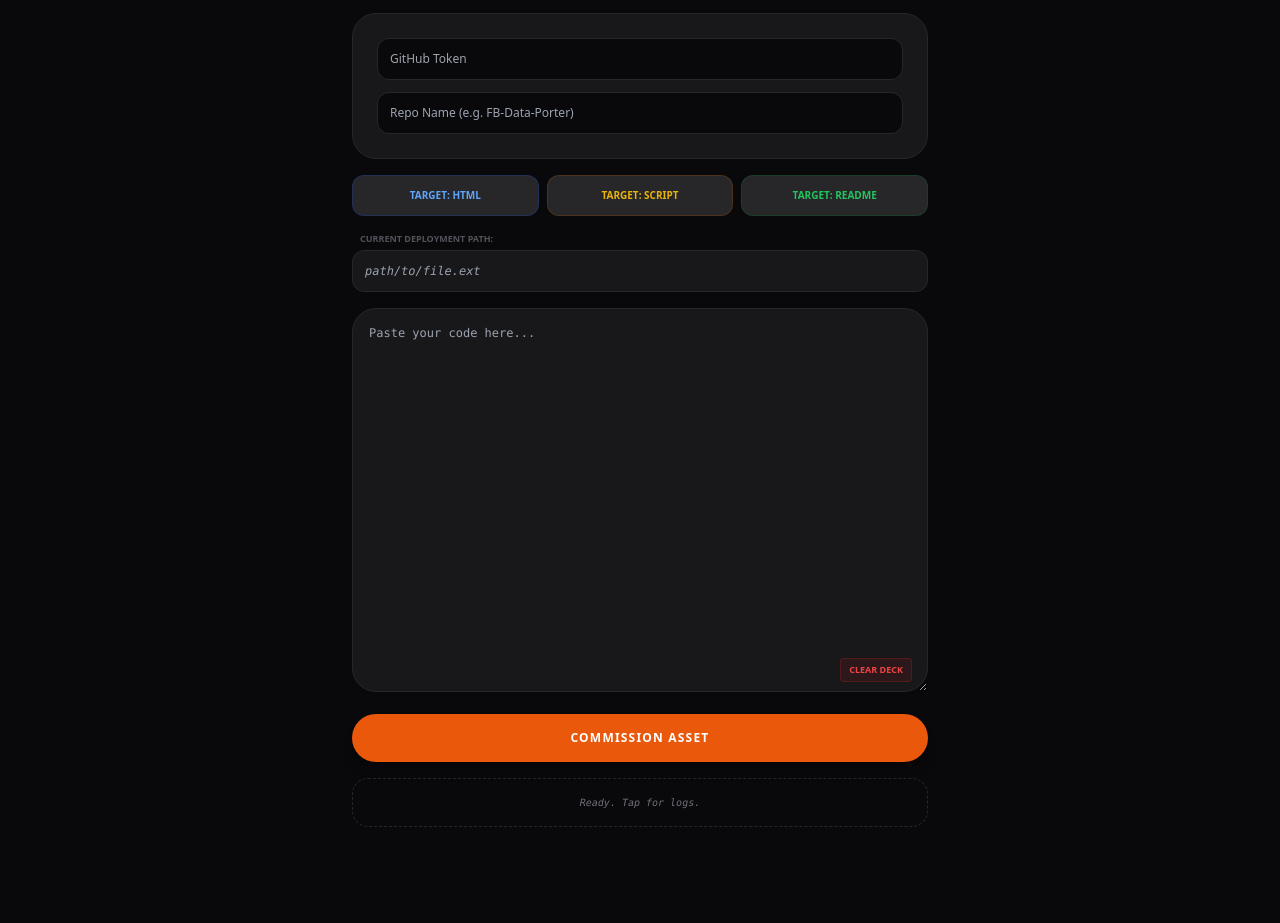
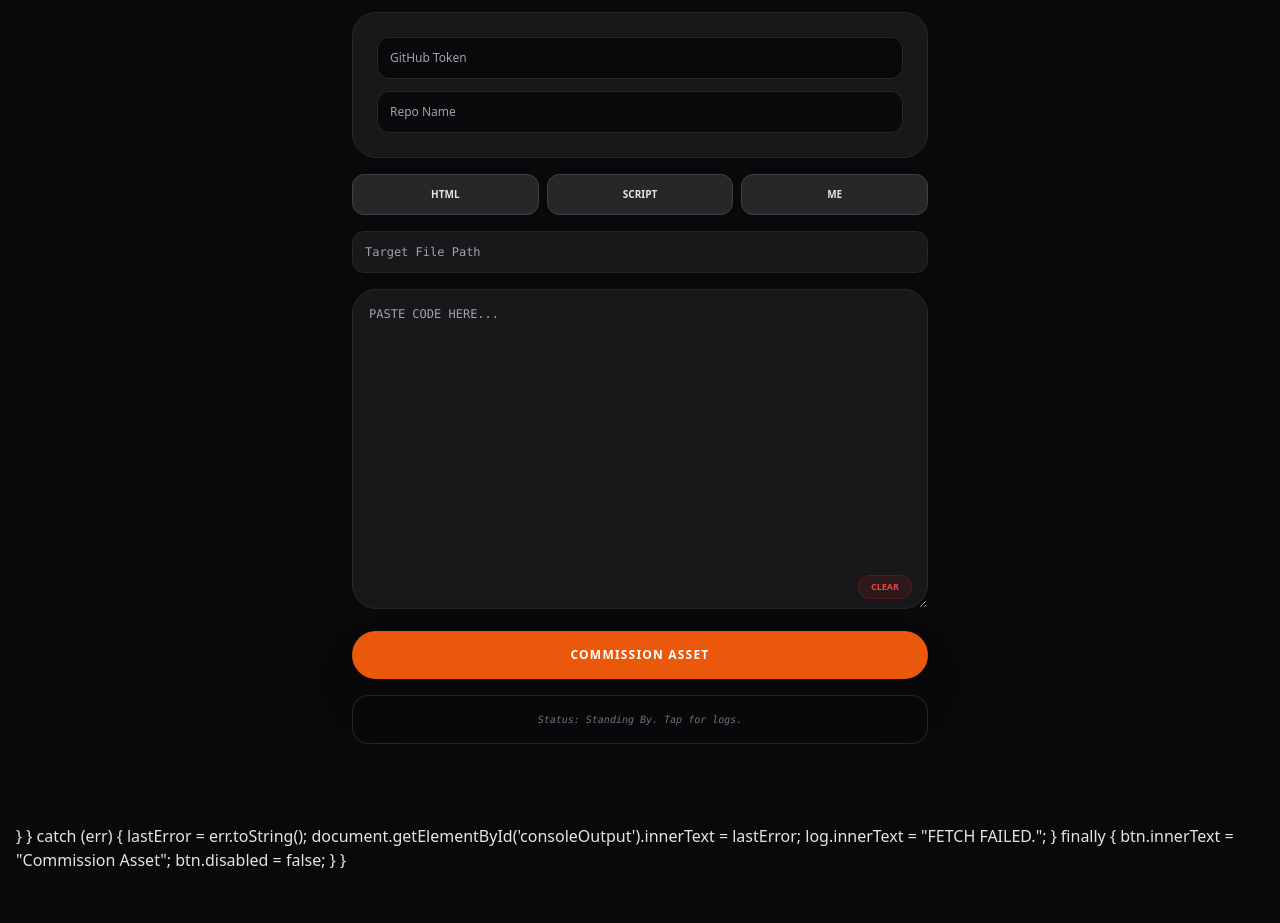
Before and after one commit to pete-m/Pete-Master-Control, a plain HTML site: page index.html in a window 1280 px wide. Shown: the part 116-1039 px from the top of the page. After the commit the page ends 1004 px from the top, so only its background shows below. Drawn offline with nearby package versions, Linux system fonts and the light colour scheme.

Commit message:
Update HTML structure and element IDs for v2.6

```diff
--- a/index.html
+++ b/index.html
@@ -3,76 +3,69 @@
 <head>
 <meta charset="UTF-8">
 <meta name="viewport" content="width=device-width, initial-scale=1.0">
-<title>Pete Master Control v2.5</title>
+<title>PMC v2.6 | Scorched Earth</title>
 <script src="https://cdn.tailwindcss.com"></script>
 </head>
 <body class="bg-zinc-950 text-zinc-200 p-4 font-sans min-h-screen">
 <div class="max-w-xl mx-auto space-y-4 pb-20">
     <header class="p-6 bg-zinc-900 border border-zinc-800 rounded-3xl text-center">
-        <h1 class="text-2xl font-black text-orange-500 uppercase italic">Fitter v2.5</h1>
-        <p class="text-[10px] text-zinc-500 uppercase tracking-widest">Manual Asset Control</p>
+        <h1 class="text-2xl font-black text-orange-600 uppercase italic">Master Fitter v2.6</h1>
+        <p class="text-[9px] text-zinc-600 uppercase tracking-[0.4em]">Zero-Autofill Logic</p>
     </header>
 
     <div class="p-6 bg-zinc-900 border border-zinc-800 rounded-3xl space-y-3">
-        <input type="password" id="pat" placeholder="GitHub Token" class="w-full bg-zinc-950 border border-zinc-800 rounded-xl p-3 text-xs outline-none">
-        <input type="text" id="repo" placeholder="Repo Name (e.g. FB-Data-Porter)" class="w-full bg-zinc-950 border border-zinc-800 rounded-xl p-3 text-xs outline-none">
+        <input type="password" id="X_PAT_X" autocomplete="off" placeholder="GitHub Token" class="w-full bg-zinc-950 border border-zinc-800 rounded-xl p-3 text-xs outline-none">
+        <input type="text" id="X_REPO_X" autocomplete="off" placeholder="Repo Name" class="w-full bg-zinc-950 border border-zinc-800 rounded-xl p-3 text-xs outline-none text-blue-400">
     </div>
 
     <div class="grid grid-cols-3 gap-2">
-        <button onclick="setAsset('index.html')" class="bg-zinc-800 border border-blue-900/50 p-3 rounded-xl text-[10px] font-bold text-blue-400">TARGET: HTML</button>
-        <button onclick="setAsset('code.js')" class="bg-zinc-800 border border-yellow-900/50 p-3 rounded-xl text-[10px] font-bold text-yellow-500">TARGET: SCRIPT</button>
-        <button onclick="setAsset('README.md')" class="bg-zinc-800 border border-green-900/50 p-3 rounded-xl text-[10px] font-bold text-green-500">TARGET: README</button>
+        <button onclick="updatePath('index.html')" class="bg-zinc-800 border border-zinc-700 p-3 rounded-xl text-[10px] font-bold uppercase">HTML</button>
+        <button onclick="updatePath('code.js')" class="bg-zinc-800 border border-zinc-700 p-3 rounded-xl text-[10px] font-bold uppercase">Script</button>
+        <button onclick="updatePath('README.md')" class="bg-zinc-800 border border-zinc-700 p-3 rounded-xl text-[10px] font-bold uppercase">Me</button>
     </div>
 
-    <div class="flex flex-col space-y-1">
-        <label class="text-[9px] uppercase font-bold text-zinc-600 px-2">Current Deployment Path:</label>
-        <input type="text" id="path" class="w-full bg-zinc-900 border border-zinc-800 rounded-xl p-3 text-xs text-orange-400 font-mono italic" placeholder="path/to/file.ext">
+    <input type="text" id="X_PATH_X" class="w-full bg-zinc-900 border border-zinc-800 rounded-xl p-3 text-xs text-orange-500 font-mono" placeholder="Target File Path">
+
+    <div class="relative group">
+        <textarea id="X_CONTENT_X" class="w-full h-80 bg-zinc-900 border border-zinc-800 rounded-3xl p-4 text-xs font-mono focus:border-orange-500 outline-none" placeholder="PASTE CODE HERE..."></textarea>
+        <button onclick="document.getElementById('X_CONTENT_X').value=''" class="absolute right-4 bottom-4 text-[9px] bg-red-600/10 text-red-500 px-3 py-1 rounded-full border border-red-900/50 uppercase font-bold">Clear</button>
     </div>
 
-    <div class="relative">
-        <textarea id="content" class="w-full h-96 bg-zinc-900 border border-zinc-800 rounded-3xl p-4 text-xs font-mono focus:border-orange-500 outline-none scrollbar-hide" placeholder="Paste your code here..."></textarea>
-        <button onclick="document.getElementById('content').value=''" class="absolute right-4 bottom-4 text-[9px] bg-red-900/20 text-red-500 px-2 py-1 rounded border border-red-900/50 font-bold uppercase">Clear Deck</button>
-    </div>
+    <button onclick="executePush()" id="X_BTN_X" class="w-full bg-orange-600 text-white font-bold py-4 rounded-3xl shadow-2xl uppercase text-xs tracking-widest">Commission Asset</button>
 
-    <button onclick="pushToGitHub()" id="pushBtn" class="w-full bg-orange-600 hover:bg-orange-500 text-white font-bold py-4 rounded-3xl shadow-lg uppercase text-xs tracking-widest transition-all">Commission Asset</button>
-
-    <div id="statusBox" onclick="showConsole()" class="cursor-pointer border border-dashed border-zinc-800 rounded-2xl p-4 hover:bg-zinc-900 transition-colors">
-        <div id="log" class="text-[10px] font-mono text-zinc-500 text-center italic">Ready. Tap for logs.</div>
+    <div id="X_LOG_X" onclick="toggleConsole()" class="cursor-pointer border border-zinc-800 rounded-2xl p-4 text-[10px] font-mono text-zinc-500 text-center italic">
+        Status: Standing By. Tap for logs.
     </div>
 </div>
 
-<div id="consoleModal" class="hidden fixed inset-0 bg-black/95 z-50 p-6 overflow-y-auto">
+<div id="X_MODAL_X" class="hidden fixed inset-0 bg-black/98 z-50 p-6 overflow-y-auto">
     <div class="flex justify-between items-center mb-4 border-b border-zinc-800 pb-2">
-        <h2 class="text-orange-500 font-bold text-xs uppercase italic">Diagnostic Console</h2>
-        <button onclick="hideConsole()" class="text-zinc-500 text-[10px] font-bold">[ CLOSE ]</button>
+        <span class="text-orange-500 font-bold text-[10px] uppercase">Diagnostic Console</span>
+        <button onclick="toggleConsole()" class="text-zinc-500 text-[10px]">[ CLOSE ]</button>
     </div>
-    <pre id="consoleOutput" class="text-[10px] text-zinc-400 font-mono whitespace-pre-wrap"></pre>
+    <pre id="X_CONSOLE_X" class="text-[9px] text-zinc-500 font-mono whitespace-pre-wrap leading-tight"></pre>
 </div>
 
 <script>
-let lastError = "System Idle.";
+let consoleLog = "No data.";
 
-function setAsset(target) {
-    // This ONLY changes the path. It touches NOTHING ELSE.
-    document.getElementById('path').value = target;
-    document.getElementById('log').innerText = "Path set to: " + target;
-    document.getElementById('log').className = "text-[10px] font-mono text-blue-400 text-center italic";
+function updatePath(val) {
+    // Only updates path. No other field is touched.
+    document.getElementById('X_PATH_X').value = val;
+    document.getElementById('X_LOG_X').innerText = "Path Locked: " + val;
 }
 
-function showConsole() { document.getElementById('consoleModal').classList.remove('hidden'); }
-function hideConsole() { document.getElementById('consoleModal').classList.add('hidden'); }
+function toggleConsole() { document.getElementById('X_MODAL_X').classList.toggle('hidden'); }
 
-async function pushToGitHub() {
-    const pat = document.getElementById('pat').value;
-    const repo = document.getElementById('repo').value;
-    const path = document.getElementById('path').value;
-    const content = document.getElementById('content').value;
-    const log = document.getElementById('log');
-    const btn = document.getElementById('pushBtn');
+async function executePush() {
+    const pat = document.getElementById('X_PAT_X').value;
+    const repo = document.getElementById('X_REPO_X').value;
+    const path = document.getElementById('X_PATH_X').value;
+    const body = document.getElementById('X_CONTENT_X').value;
+    const log = document.getElementById('X_LOG_X');
+    const btn = document.getElementById('X_BTN_X');
 
-    if (!pat || !repo || !path || !content) {
-        alert("Incomplete data."); return;
-    }
+    if(!pat || !repo || !path || !body) { alert("Data Missing."); return; }
 
     btn.innerText = "TRANSMITTING...";
     btn.disabled = true;
@@ -81,32 +74,40 @@ async function pushToGitHub() {
         const url = `https://api.github.com/repos/pete-m/${repo}/contents/${path}`;
         let sha = null;
 
-        // Check for existing file
-        const getRes = await fetch(url, { headers: { 'Authorization': `token ${pat}` } });
-        if (getRes.ok) { const d = await getRes.json(); sha = d.sha; }
+        const g = await fetch(url, {headers:{'Authorization':`token ${pat}`}});
+        if(g.ok) { const d = await g.json(); sha = d.sha; }
 
-        // Send payload
-        const pushRes = await fetch(url, {
+        const p = await fetch(url, {
             method: 'PUT',
-            headers: { 'Authorization': `token ${pat}`, 'Content-Type': 'application/json' },
+            headers: {'Authorization':`token ${pat}`,'Content-Type':'application/json'},
             body: JSON.stringify({
                 message: "Update " + path,
-                content: btoa(unescape(encodeURIComponent(content))),
+                content: btoa(unescape(encodeURIComponent(body))),
                 sha: sha
             })
         });
 
-        const resData = await pushRes.json();
-
-        if (pushRes.ok) {
-            log.innerText = "SUCCESS: " + path + " PUSHED.";
-            log.className = "text-[10px] font-mono text-green-500 text-center font-bold";
+        const r = await p.json();
+        if(p.ok) {
+            log.innerText = "SUCCESS: " + path + " COMMISSIONED.";
+            log.className = "border border-green-900 rounded-2xl p-4 text-[10px] font-mono text-green-500 text-center font-bold italic";
         } else {
-            lastError = JSON.stringify(resData, null, 2);
-            document.getElementById('consoleOutput').innerText = lastError;
+            consoleLog = JSON.stringify(r, null, 2);
+            document.getElementById('X_CONSOLE_X').innerText = consoleLog;
             log.innerText = "ERROR: Tap to inspect.";
-            log.className = "text-[10px] font-mono text-red-500 text-center font-bold animate-pulse";
+            log.className = "border border-red-900 rounded-2xl p-4 text-[10px] font-mono text-red-500 text-center font-bold";
         }
+    } catch(e) {
+        document.getElementById('X_CONSOLE_X').innerText = e.toString();
+        log.innerText = "FETCH FAILED.";
+    } finally {
+        btn.innerText = "Commission Asset";
+        btn.disabled = false;
+    }
+}
+</script>
+</body>
+</html>        }
     } catch (err) {
         lastError = err.toString();
         document.getElementById('consoleOutput').innerText = lastError;
```
